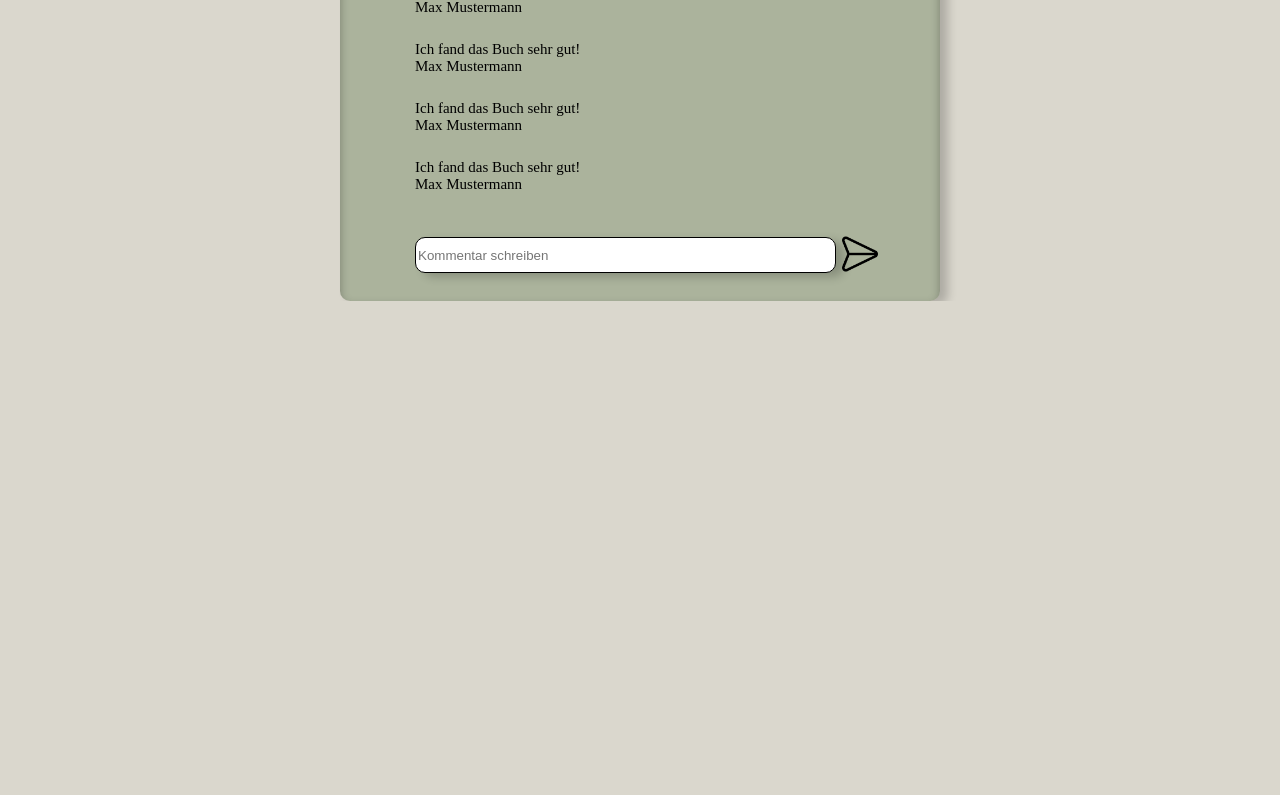
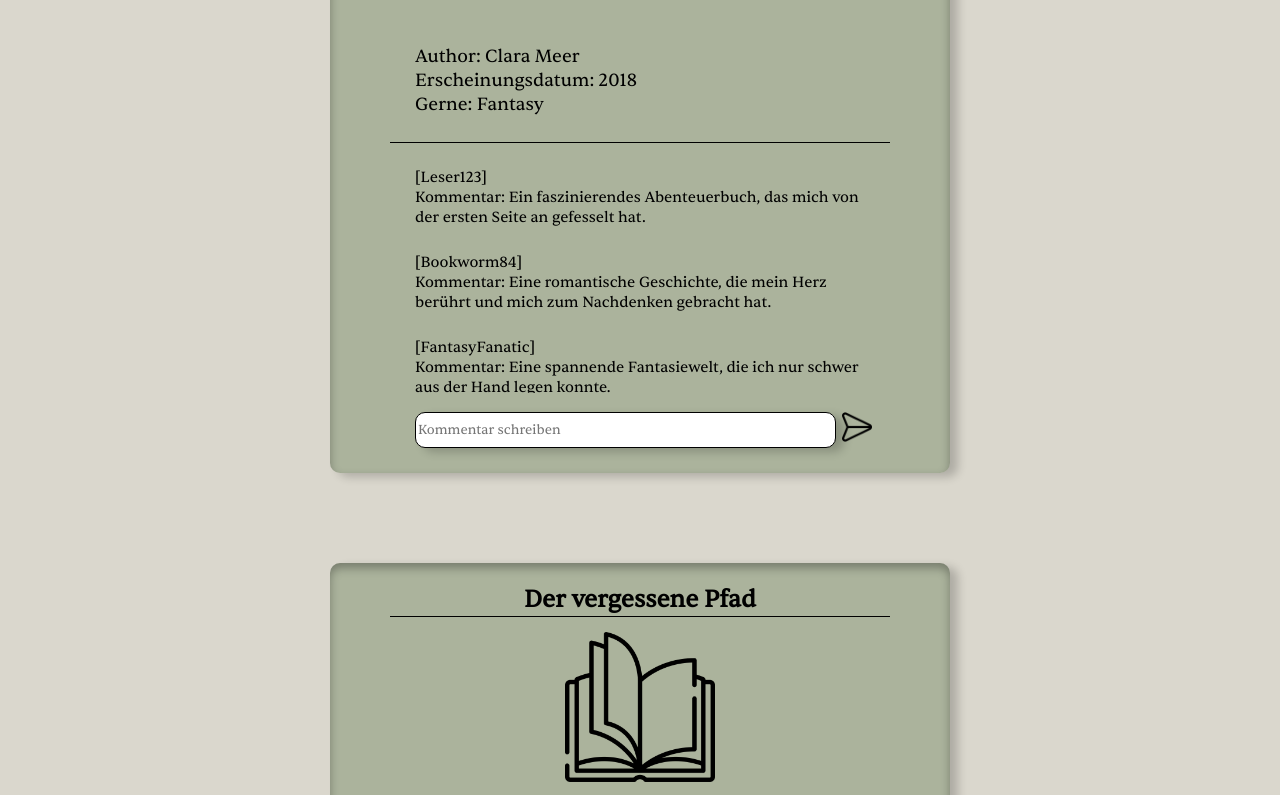
Before and after one commit to taketdev/BookstoreDA, a plain HTML site: page index.html in a window 1280 px wide. Shown: the part 572-1367 px from the top of the page. Before the commit the page ends 873 px from the top, so only its background shows below. Drawn offline with Linux system fonts and the light colour scheme; files whose address does not match are found by name.

Commit message:
added script to display books

```diff
--- a/index.html
+++ b/index.html
@@ -6,6 +6,8 @@
     <title>Bookstore DA</title>
     <link rel="stylesheet" href="./styles/style.css">
     <link rel="stylesheet" href="./styles/sentient.css">
+    <script src="./scripts/books.js"></script>
+
 </head>
 <body>
 
@@ -17,7 +19,7 @@
         </div>
     </header>
 
-    <div class="bookSection">
+   <div class="bookSection">
         <div class="booksCard"> <!-- Book Card -->
             <div class="bookTitle"><h2>Lorem Ipsum</h2></div> <!-- Book Title -->
             <div class="seperator"></div> <!-- Seperator -->
@@ -25,7 +27,7 @@
             <div class="seperator"></div> <!-- Seperator -->
             <div class="priceLikeContainer"> <!-- Price and Like Container -->
                 <div class="bookPrice"><p>19,99€</p></div>
-                    <div>
+                    <div class="like">
                         <img class="likeContainer none_liked" src="./assets/icons/heart.png" alt="heart">
                         <img class="likeContainer liked" src="./assets/icons/heart_filled.png" alt="heart_filled">
                         <p>1250</p>
@@ -39,24 +41,18 @@
             <div class="seperator"></div> <!-- Seperator -->
             <div class="commentSection"> <!-- Comment Section -->
                 <div class="comment">
-                    <p>Ich fand das Buch sehr gut!</p>
-                    <p>Max Mustermann</p>
+                    <p>Name: Max Mustermann</p>
+                    <p>Kommentar: Ich fand das Buch sehr gut!</p>
                 </div>
+
                 <div class="comment">
-                    <p>Ich fand das Buch sehr gut!</p>
-                    <p>Max Mustermann</p>
+                    <p>Name: Max Mustermann</p>
+                    <p>Kommentar: Ich fand das Buch sehr gut!</p>
                 </div>
+
                 <div class="comment">
-                    <p>Ich fand das Buch sehr gut!</p>
-                    <p>Max Mustermann</p>
-                </div>
-                <div class="comment">
-                    <p>Ich fand das Buch sehr gut!</p>
-                    <p>Max Mustermann</p>
-                </div>
-                <div class="comment">
-                    <p>Ich fand das Buch sehr gut!</p>
-                    <p>Max Mustermann</p>
+                    <p>Name: Max Mustermann</p>
+                    <p>Kommentar: Ich fand das Buch sehr gut!</p>
                 </div>
 
                 <div class="commentInput"> <!-- Comment Input -->
@@ -70,4 +66,5 @@
     </div>
 
 </body>
+<script src="./scripts/script.js"></script>
 </html>
--- a/scripts/script.js
+++ b/scripts/script.js
@@ -0,0 +1,55 @@
+function renderBook() {
+    const container = document.querySelector('.bookSection');
+    container.innerHTML = '';
+
+    books.forEach((book, index) => {
+      const bookHTML = `
+      <div class="bookSection">
+        <div class="booksCard">
+          <div class="bookTitle"><h2>${book.name}</h2></div>
+          <div class="seperator"></div>
+          <img class="bookImg" src="./assets/icons/open-book.png" alt="Buchcover">
+          <div class="seperator"></div>
+          <div class="priceLikeContainer">
+            <div class="bookPrice"><p>${book.price}€</p></div>
+            <div class="like">
+              <!-- Du kannst hier noch eine Logik einbauen, damit nur eines der Herz-Icons sichtbar ist -->
+              <img class="likeContainer ${book.liked ? '' : 'none_liked'}"
+                   src="./assets/icons/heart.png"
+                   alt="heart">
+              <img class="likeContainer ${book.liked ? 'liked' : ''}"
+                   src="./assets/icons/heart_filled.png"
+                   alt="heart_filled">
+              <p>${book.likes}</p>
+            </div>
+          </div>
+          <div class="bookInfo">
+            <p>Author: ${book.author}</p>
+            <p>Erscheinungsdatum: ${book.publishedYear}</p>
+            <p>Gerne: ${book.genre}</p>
+          </div>
+          <div class="seperator"></div>
+          <div class="commentSection">
+            ${
+              book.comments.map(comment => `
+                <div class="comment">
+                <p>[${comment.name}]</p>
+                <p>Kommentar: ${comment.comment}</p>
+                </div>
+              `).join('')
+            }
+            <div class="commentInput">
+              <input type="text" placeholder="Kommentar schreiben">
+              <button>
+                <img class="sendImg" src="./assets/icons/send.png" alt="">
+              </button>
+            </div>
+          </div>
+        </div>
+        </div>
+      `;
+      container.innerHTML += bookHTML;
+    });
+  }
+
+  renderBook();
--- a/styles/style.css
+++ b/styles/style.css
@@ -1,6 +1,7 @@
 *{
     margin: 0;
     scroll-behavior: smooth;
+    font-family: 'Sentient-Regular', sans-serif;
 }
 body{
     background-color: #DAD7CD;
@@ -16,7 +17,7 @@ header{
     box-shadow: 4px 2px 10px black;
 }
 header img{
-    width: 125px;
+    width: 75px;
     display: flex;
     padding: 15px;
 }
@@ -44,11 +45,11 @@ header img{
 .bookSection{
     display: flex;
     justify-content: center;
+    flex-direction: column;
     align-items: center;
-    height: 75vh;
+    padding-top: 50px;
 }
 .booksCard{
-    padding-top: 25px;
     width: 600px;
     height: 750px;
     margin: 20px auto;
@@ -58,6 +59,7 @@ header img{
     background-color: rgba(127, 143, 109, 0.5);
     border-radius: 10px;
     position: relative;
+    padding: 20px 10px;
 }
 .bookTitle{
     display: flex;
@@ -84,6 +86,9 @@ header img{
     align-items: center;
     padding: 20px 75px;
 }
+.like{
+    text-align: center;
+}
 .bookPrice{
     display: flex;
     text-align: center;
@@ -103,7 +108,7 @@ header img{
     text-align: left;
     flex-direction: column;
     padding: 25px 75px;
-    font-size: 20px;
+    font-size: 18px;
 }
 .commentSection{
     max-height: 250px;
@@ -115,6 +120,7 @@ header img{
     flex-direction: column;
     padding-top: 25px;
     padding-left: 75px;
+    padding-right: 75px;
     font-size: 15px;
 }
 .commentInput{
@@ -124,6 +130,7 @@ header img{
     padding: 25px 75px;
     position: absolute;
     bottom: 0;
+    align-items: center;
 }
 .commentInput input{
     border-radius: 10px;
@@ -139,5 +146,5 @@ header img{
     border: none;
 }
 .sendImg{
-    width: 36px;
+    width: 30px;
 }
```
Also changed, not shown: 1 other file.
